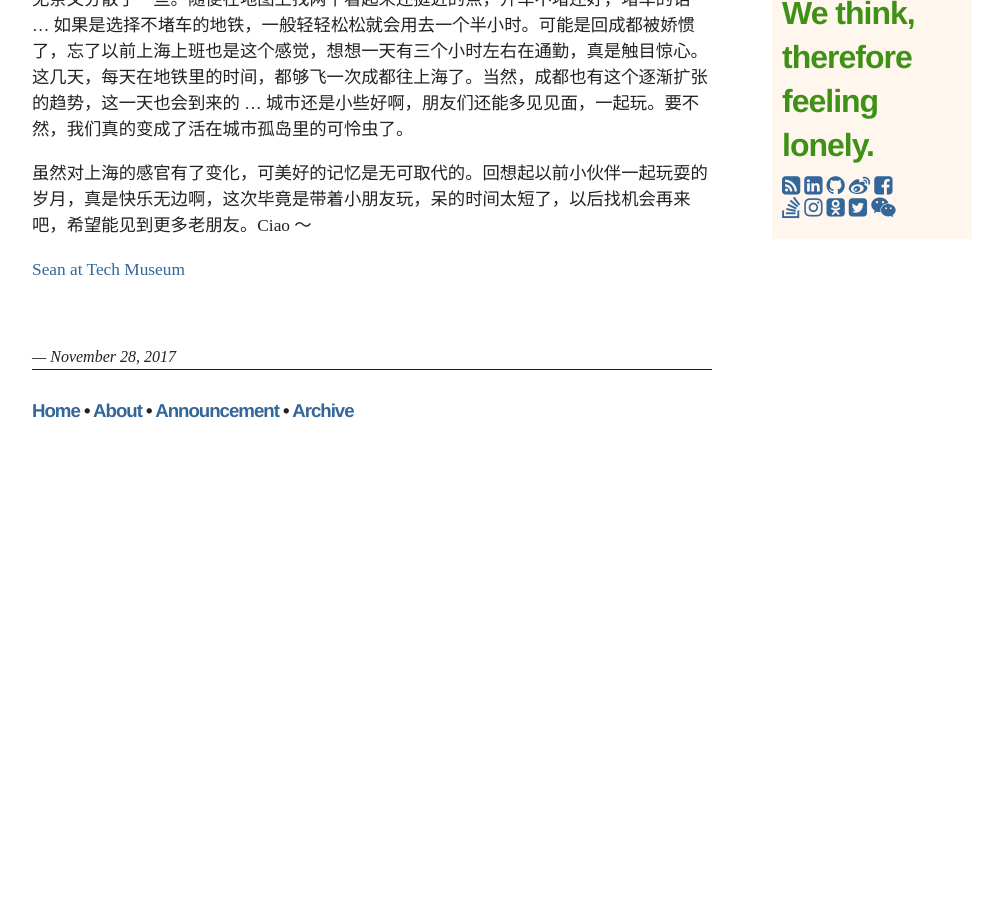
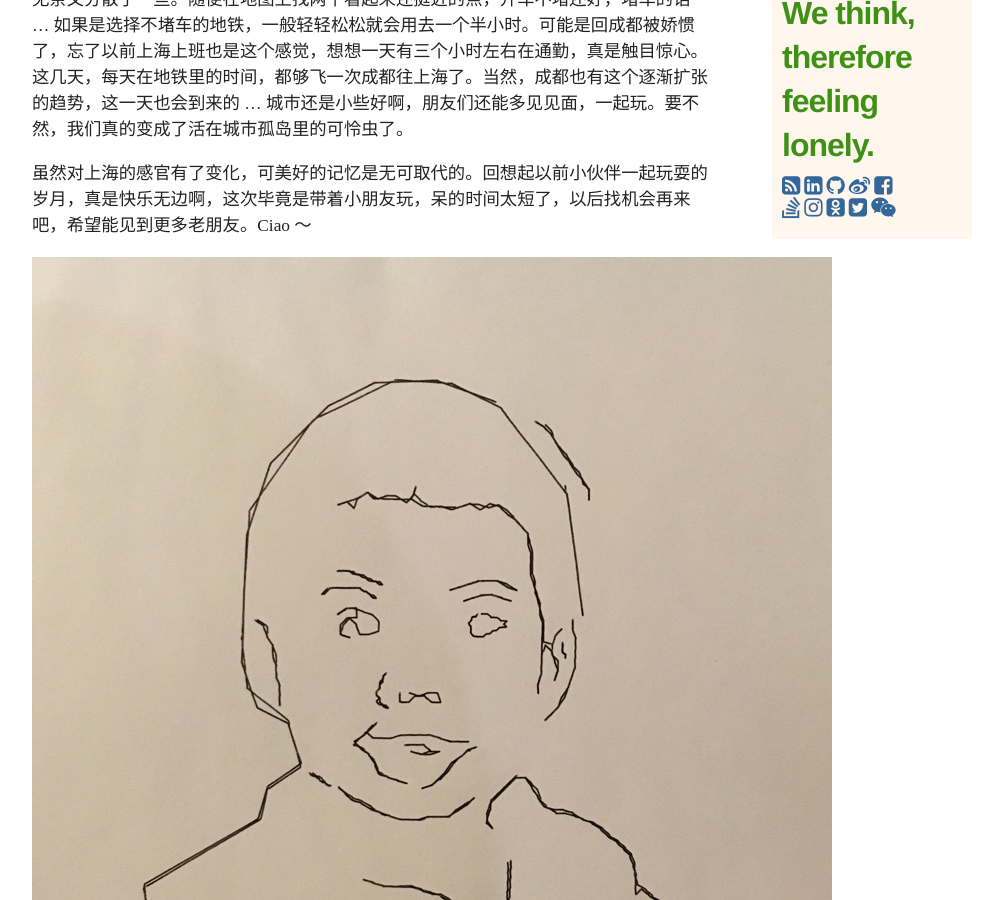
Before and after one commit to villim/villim.github.io, a Jekyll site: the page built from _posts/2017-11-28-shanghai-2017.md, in a window 1280 px wide and 900 px high, scrolled down 555 px. Shown: the whole window, without its empty margins (143-1146 px from the left). Built offline with Jekyll 4.4.1, drawn with Linux system fonts in a browser that asks for light colours; before the commit the page ends 1007 px from its top, so only the background shows below that.

Commit message:
update img link

```diff
--- a/_posts/2017-11-28-shanghai-2017.md
+++ b/_posts/2017-11-28-shanghai-2017.md
@@ -11,4 +11,4 @@ layout: post
 
 虽然对上海的感官有了变化，可美好的记忆是无可取代的。回想起以前小伙伴一起玩耍的岁月，真是快乐无边啊，这次毕竟是带着小朋友玩，呆的时间太短了，以后找机会再来吧，希望能见到更多老朋友。Ciao ～
 
-[Sean at Tech Museum](http://villim.github.io/img/2017/sean-at-tech-museum.jpg)
+![Sean at Tech Museum](http://villim.github.io/img/2017/sean-at-tech-museum.jpg)
```
